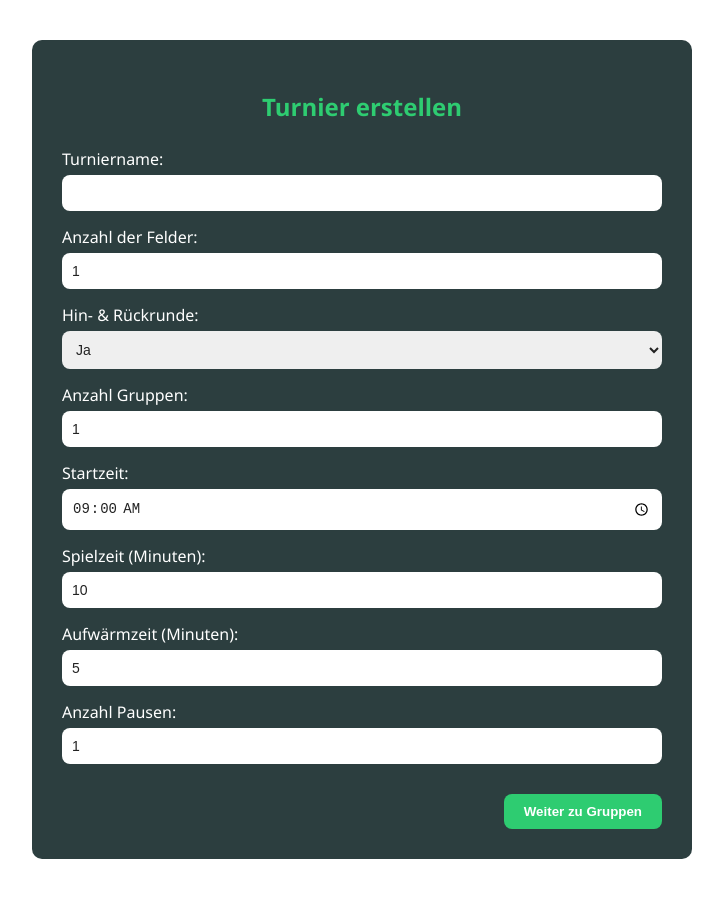
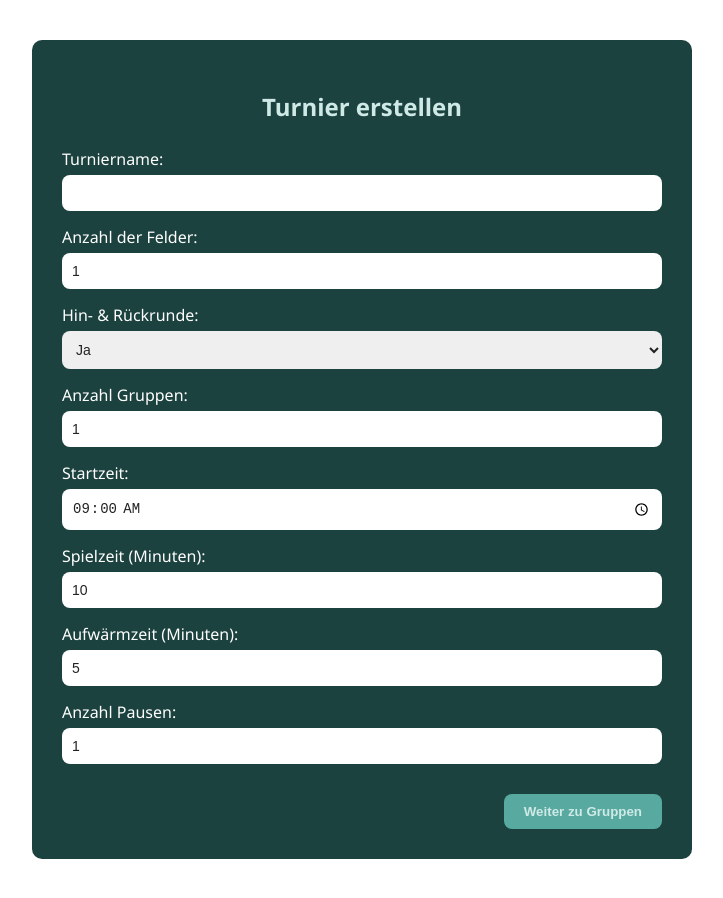
Before and after one commit to sebastiantress03/Projekt-Software-Engineering, a Vue app in the folder src/demo/frontend/: page /step1 in a window 1280 px wide. Shown: the whole page, without its empty margins (278-1001 px from the left). Built offline with nearby package versions, Linux system fonts and the light colour scheme.

Commit message:
Color Adjustment and NPM Package Update

```diff
--- a/src/demo/frontend/src/views/HomeView.vue
+++ b/src/demo/frontend/src/views/HomeView.vue
@@ -48,7 +48,7 @@ h1 {
 }
 
 button {
-  background-color: #2ecc71;
+  background-color: #387D75;
   color: white;
   border: none;
   padding: 15px 30px;
@@ -62,7 +62,7 @@ button {
 }
 
 button:hover {
-  background-color: #27ae60;
+  background-color: #1B423E;
   transform: scale(1.03);
 }
 </style>
--- a/src/demo/frontend/src/views/TournamentStep1.vue
+++ b/src/demo/frontend/src/views/TournamentStep1.vue
@@ -83,13 +83,13 @@ export default {
   margin: 40px auto;
   padding: 30px;
   border-radius: 10px;
-  background-color: #2c3e3f;
+  background-color: #1b423e;
   color: white;
   font-family: 'Segoe UI', sans-serif;
 }
 
 h2 {
-  color: #2ecc71;
+  color: #cee9e6;
   margin-bottom: 25px;
   text-align: center;
 }
@@ -120,8 +120,8 @@ select {
 
 button {
   padding: 10px 20px;
-  background-color: #2ecc71;
-  color: white;
+  background-color: #58aaa0;
+  color: #cee9e6;
   border: none;
   border-radius: 8px;
   cursor: pointer;
@@ -129,6 +129,6 @@ button {
 }
 
 button:hover {
-  background-color: #27ae60;
+  background-color: #387d75;
 }
 </style>
--- a/src/demo/frontend/src/views/TournamentStep2.vue
+++ b/src/demo/frontend/src/views/TournamentStep2.vue
@@ -83,7 +83,7 @@ export default {
   max-width: 700px;
   margin: 40px auto;
   padding: 30px;
-  background: #2e3d3b;
+  background: #1b423e;
   color: #f9f9f9;
   border-radius: 10px;
 }
@@ -103,14 +103,14 @@ button {
   margin-top: 20px;
   padding: 12px 24px;
   border: none;
-  background: #2ecc71;
+  background: #58aaa0;
   color: white;
   font-weight: bold;
   border-radius: 8px;
   cursor: pointer;
 }
 button:hover {
-  background: #27ae60;
+  background: #387d75;
 }
 .buttons {
   display: flex;
```
Also changed, not shown: 2 other files (tests, documents, lock files or other folders).
